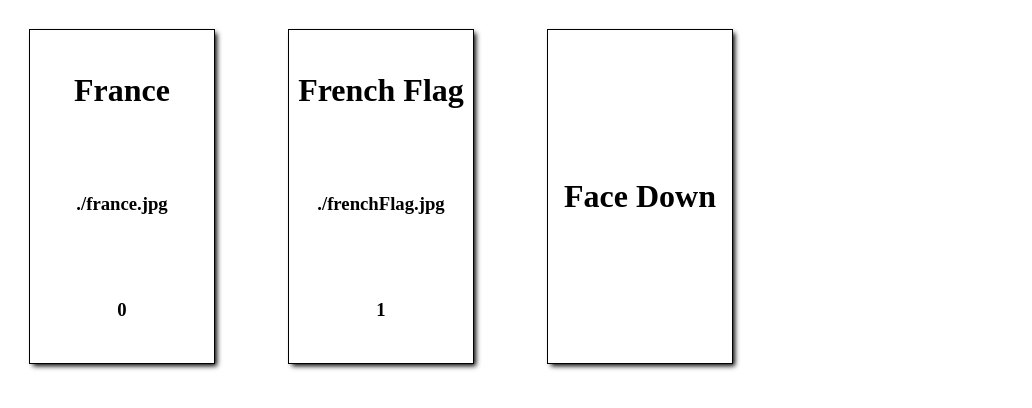
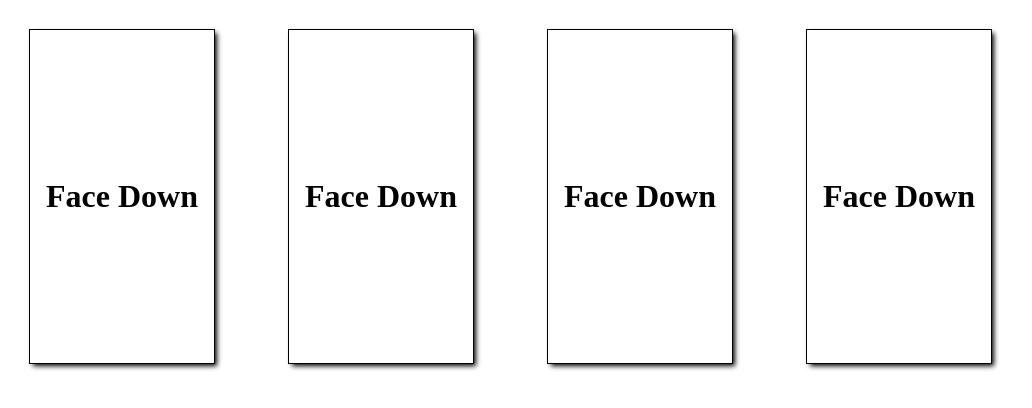
Before and after one commit to RichardGabelman/memory-card, a React (Vite) app: page / in a window 1280 px wide. Shown: the top 408 px of the page, without its empty margins (0-1032 px from the left). Built offline with nearby package versions, Linux system fonts and the light colour scheme.

Commit message:
Implement completing a pair (visually at least)

```diff
--- a/src/components/App.jsx
+++ b/src/components/App.jsx
@@ -8,24 +8,41 @@ import Card from "./Card.jsx";
 let cardsArr = [
   {name: "France", imageInfo: "./france.jpg", id: 0},
   {name: "French Flag", imageInfo: "./frenchFlag.jpg", id: 1},
-  {name: "Germany", imageInfo: "./germany.jpg", id: 2}
+  {name: "Germany", imageInfo: "./germany.jpg", id: 2},
+  {name: "German Flag", imageInfo: "./germanFlag.jpg", id: 3}
 ]
 
 // pairs[idx] is the id of the matching card
-// const pairs = [1, 0]
+const pairs = [1, 0, 3, 2]
 
 function App() {
-  const [revealedArr, setRevealedArr] = useState([0, 1]);
+  const [currentScore, setCurrentScore] = useState(0);
+  const [highScore, setHighScore] = useState(0);
+  const [revealedArr, setRevealedArr] = useState([]);
   const [completedArr, setCompletedArr] = useState([]);
 
   const handleCardClick = (id) => {
-    console.log(id + " clicked");
     if (revealedArr.length >= 2) {
       setRevealedArr([id])
+    } else if (revealedArr.length == 0) {
+      setRevealedArr([id]);
     } else {
       if (revealedArr[0] != id) {
         setRevealedArr([revealedArr[0], id])
+        handleBothCards(revealedArr[0], id);
       }
+    }
+  }
+
+  const handleBothCards = (idOne, idTwo) => {
+    if (pairs[idOne] == idTwo) {
+      setCurrentScore(currentScore + 1);
+      setCompletedArr([...completedArr, idOne, idTwo]);
+      if ((currentScore + 1) > highScore) {
+        setHighScore(currentScore + 1);
+      }
+    } else {
+      setCurrentScore(0);
     }
   }
 
--- a/src/components/Card.jsx
+++ b/src/components/Card.jsx
@@ -14,6 +14,7 @@ function Card({ data, revealed, completed, onClick }) {
         <h1>{name}</h1>
         <h3>{imageInfo}</h3>
         <h3>{id}</h3>
+        <h4>{completed ? "Completed" : "Not Completed"}</h4>
       </div>
     );
   }
```
